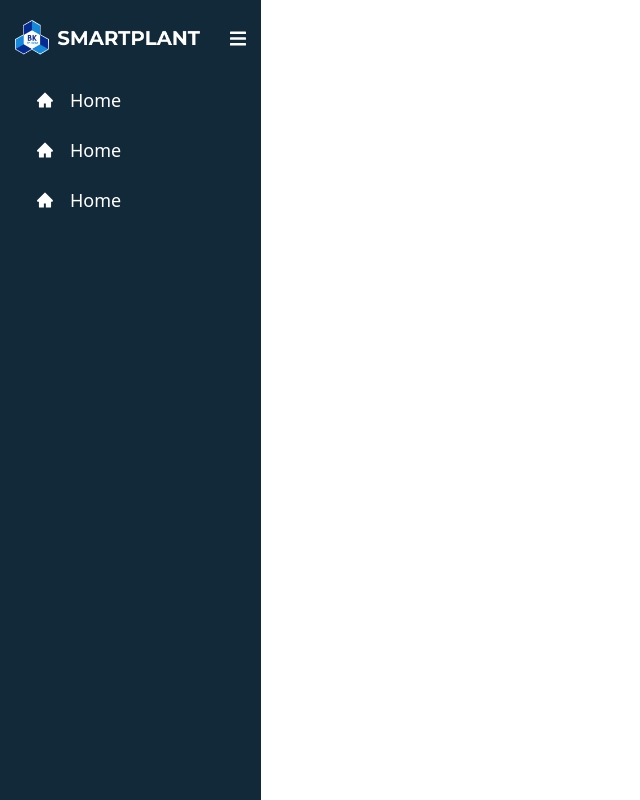
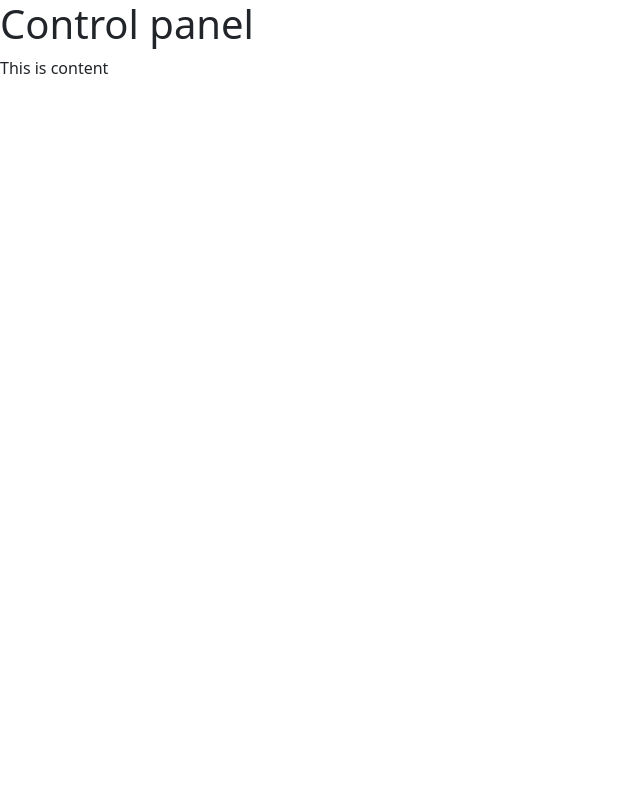
Before and after one commit to giahuy102/Multidisciplinary-Project-HK212, a React (Create React App) app in the folder smart_potted_plant/: page /control-panel in a window 1280 px wide. Shown: the whole page, without its empty margins (0-640 px from the left). Built offline with nearby package versions, Linux system fonts and the light colour scheme; no server answers.

Commit message:
Init something

```diff
--- a/smart_potted_plant/package.json
+++ b/smart_potted_plant/package.json
@@ -12,7 +12,7 @@
     "react-dom": "^17.0.2",
     "react-icons": "^4.3.1",
     "react-router-dom": "^6.2.2",
-    "react-scripts": "5.0.0",
+    "react-scripts": "^5.0.0",
     "web-vitals": "^2.1.4"
   },
   "scripts": {
--- a/smart_potted_plant/src/App.js
+++ b/smart_potted_plant/src/App.jsx
@@ -6,7 +6,7 @@ import './App.css';
 import Dashboard from './pages/Dashboard/index';
 import Login from './pages/Login/index';
 import Register from './pages/Register/index';
-
+import ControlPanel from "./pages/ControlPanel/index";
 
 function App() {
   return (
@@ -14,16 +14,10 @@ function App() {
       <Routes>
         <Route path="/login" element={ <Login /> } />
         <Route path="/register" element={ <Register /> } />
+        <Route exact path = "/control-panel" element = {<ControlPanel/>}/>
         <Route path="*" element={ <Dashboard /> } />
-
       </Routes>
     </Router>
-
-    // <div>
-
-    //     <Dashboard />
-
-    // </div>
   );
 }
 
--- /dev/null
+++ b/smart_potted_plant/src/pages/ControlPanel/index.jsx
@@ -0,0 +1,37 @@
+import { withRouter } from "../../withRouter";
+import { Component } from "react";
+import axios from "axios";
+const API_URL = "http://localhost:3001/api/user/";
+class ControlPanel extends Component {
+  constructor(props) {
+    super(props);
+    this.state = {
+      temparature: 0,
+      humiSoil: 0,
+      humiAir: 0,
+    };
+  }
+  componentDidMount = async () => {
+    // axios({
+    //   method: "get",
+    //   url: "",
+    //   withCredentials: true
+    // }).then((response) => {console.log(response)});
+    let response = await axios({
+      method: "get",
+      data: {},
+      url: API_URL + "get-data",
+      withCredentials: true,
+    });
+    console.log(response);
+  };
+  render = () => {
+    return (
+      <div>
+        <h1>Control panel</h1>
+        <div>This is content</div>
+      </div>
+    );
+  };
+}
+export default withRouter(ControlPanel);
--- /dev/null
+++ b/smart_potted_plant/src/withRouter.jsx
@@ -0,0 +1,9 @@
+import { useNavigate } from "react-router-dom";
+
+export const withRouter = (Component) => {
+  const Wrapper = (props) => {
+    const navigate = useNavigate();
+    return <Component navigate={navigate} {...props} />;
+  };
+  return Wrapper;
+};
```
Also changed, not shown: smart_potted_plant/src/components/Buttons/SwitchButton.jsx (added, +7 -0 lines), 1 other file (tests, documents, lock files or other folders).
